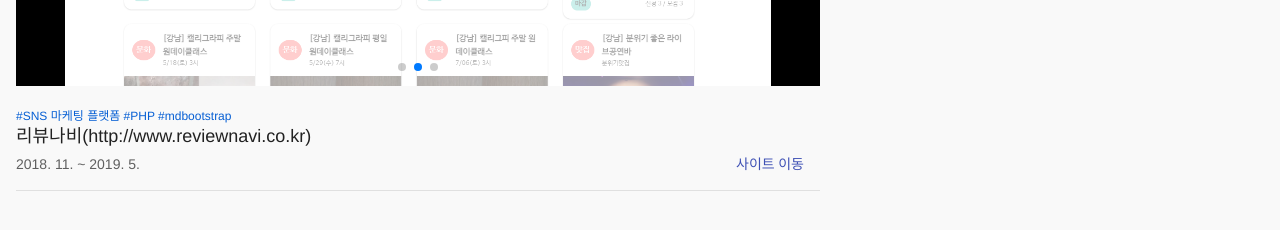
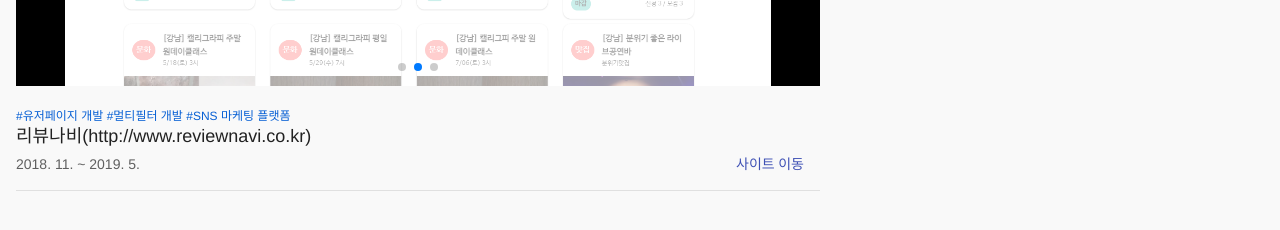
Before and after one commit to Teskamo/portfolio, a Jekyll site: the page built from project/reviewnavi.markdown, in a window 1280 px wide. Shown: the part 446-676 px from the top of the page. Built offline with Jekyll 4.4.1, drawn with Linux system fonts in a browser that asks for light colours.

Commit message:
프로젝트 내용 수정

```diff
--- a/_data/release.json
+++ b/_data/release.json
@@ -37,7 +37,7 @@
         "purpose":"내 생각정리 하는 페이지",
         "regDate":"2021/04/16",
         "applyDate":"",
-        "remark":"index.html??"
+        "remark":"프로그래머스, wargame.kr, hackthissite, webhacking.kr"
     },
     {
         "checked":false,
--- a/_layouts/test.html
+++ b/_layouts/test.html
@@ -15,7 +15,8 @@
                 {{ site.url }}
                 {{ site.time }}
                 {{ site.data }}
-                {{ site.documents }}
+                {{ page.path }}
+                {{ # site.documents }}
             </div>
         </main>
     </div>
--- a/project/icd.markdown
+++ b/project/icd.markdown
@@ -3,9 +3,9 @@
 carousel1: "carousel-icd1.png"
 carousel2: "carousel-icd2.png"
 carousel3: "carousel-icd3.png"
-tag1: "#회사 홈페이지"
-tag2: "#ASP"
-tag3: "#VBScript"
+tag1: "#디자인 설계"
+tag2: "#풀스택"
+tag3: "#Vbscript"
 title: "의왕아이시디(http://www.uicd.co.kr)"
 regdate: "2019. 8. ~ 2019. 11."
 href: "http://www.uicd.co.kr"
--- a/project/reviewnavi.markdown
+++ b/project/reviewnavi.markdown
@@ -3,9 +3,9 @@
 carousel1: "carousel-reviewnavi1.png"
 carousel2: "carousel-reviewnavi2.png"
 carousel3: "carousel-reviewnavi3.png"
-tag1: "#SNS 마케팅 플랫폼"
-tag2: "#PHP"
-tag3: "#mdbootstrap"
+tag1: "#유저페이지 개발"
+tag2: "#멀티필터 개발"
+tag3: "#SNS 마케팅 플랫폼"
 title: "리뷰나비(http://www.reviewnavi.co.kr)"
 regdate: "2018. 11. ~ 2019. 5."
 href: "http://www.reviewnavi.co.kr"
```
